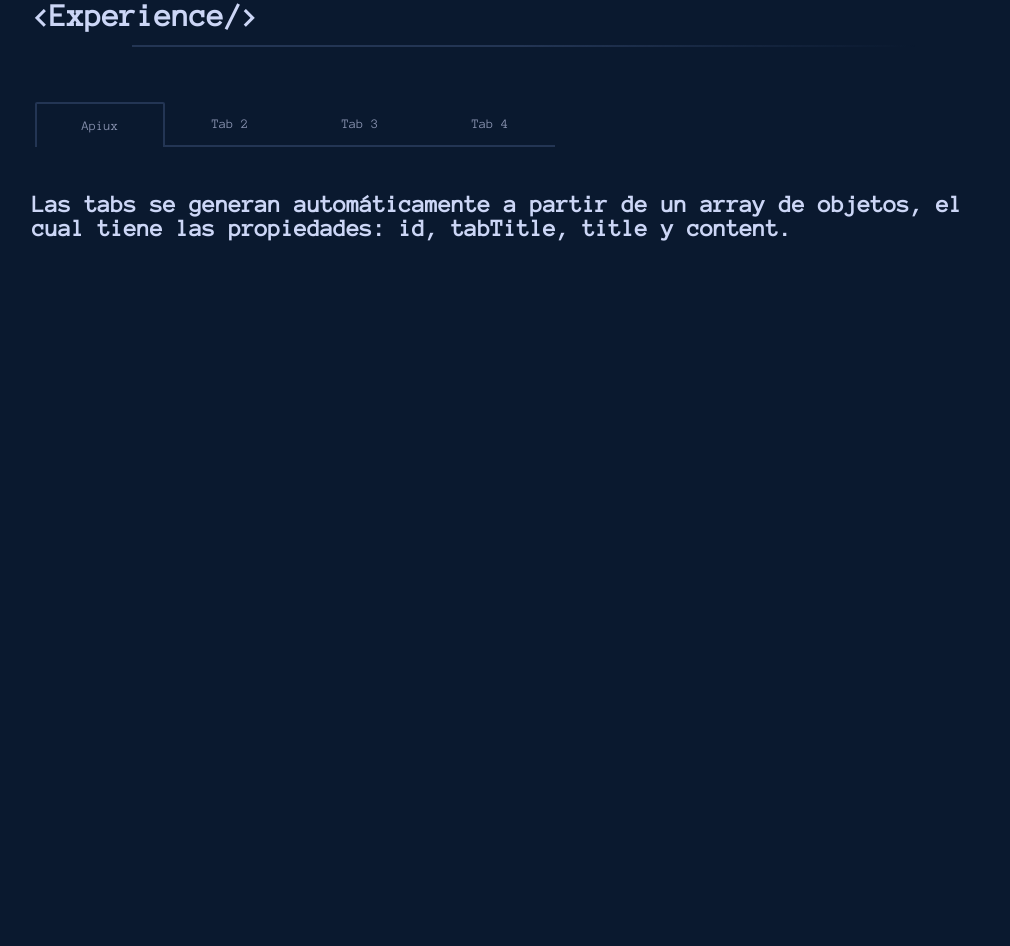
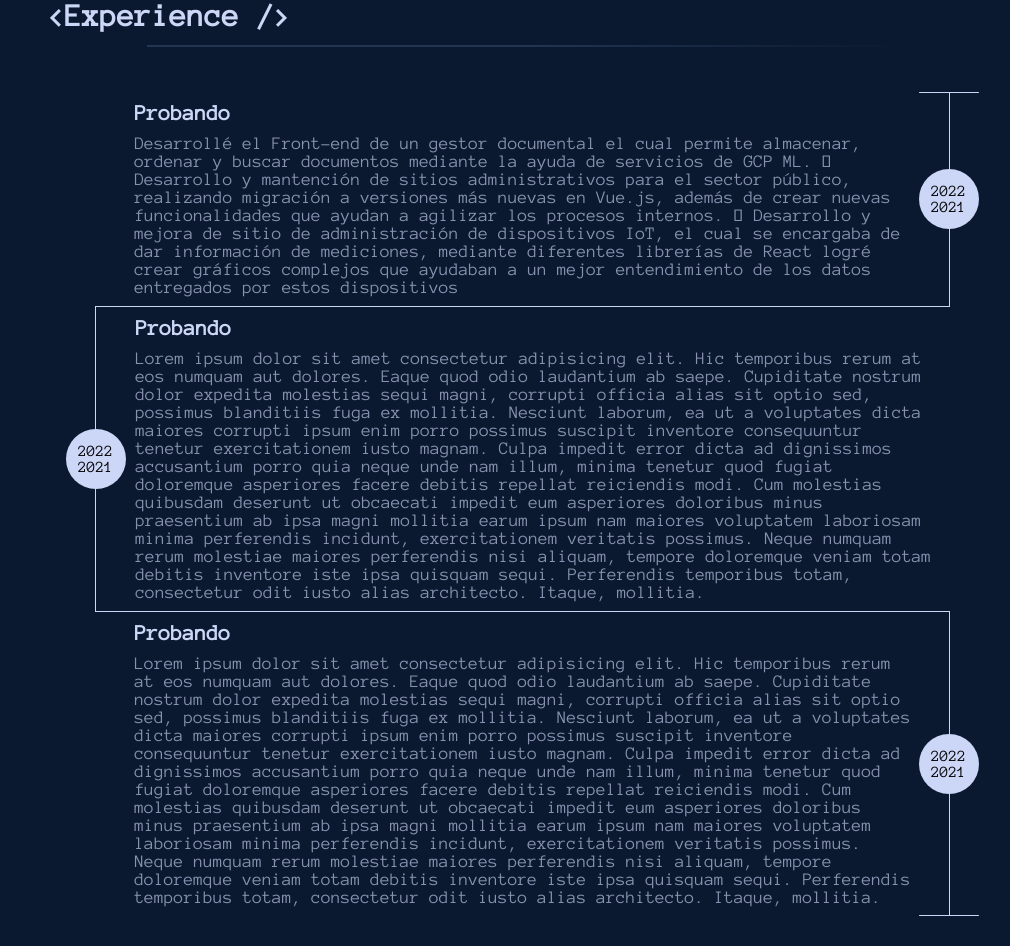
Before and after one commit to stuk4/portfolio, a React (Vite) app: page / in a window 1280 px wide. Shown: the part 1820-2766 px from the top of the page, without its empty margins (118-1128 px from the left). Built offline with nearby package versions, Linux system fonts and the light colour scheme.

Commit message:
Change experience tabs for timeline

```diff
--- a/src/assets/scss/base/_base.scss
+++ b/src/assets/scss/base/_base.scss
@@ -13,15 +13,23 @@ main{
     width: 100%;
     max-width: 1600px;
     min-height: 100vh;
+
     section{
+        margin: 0 auto;
         min-height:100vh;
         padding-bottom: 8vh;
+        &:not(.tab-section){
+            max-width: 950px;
+        }
         @include devices(phone){
             padding-bottom: 2vh;
 
 
         }
 
+    }
+    .tab-section{
+        max-width: 700px;
     }
     @include devices(tablet){
         padding: 150px 25px;
--- a/src/assets/scss/components/_experience.scss
+++ b/src/assets/scss/components/_experience.scss
@@ -8,52 +8,133 @@
 }
 .experience__container{
     width: 100%;
+    .experience__item {
+        /* Used to position the milestone */
+        position: relative;
 
+        /* Border */
+        border-bottom: 1px solid var(--slate-light);
+        margin: 0 auto;
+        /* Take full width */
+        width: 90%;
+        padding: 10px;
 
-    .experience__tabs {
-        display: flex;
-        overflow-x: auto;
-        padding-bottom: 10px;;
-        transform: rotateX(180deg);
-        padding-left: 3px;
-        padding-right: 3px;
+       .experience__item-content{
 
-        button{
+            h3{
+                font-size: var(--fz-xxl);
+                margin-bottom: 10px;
+                color:var(--slate-light)
+            }
+            p{
+                text-align: left;
+                font-size:var(--fz-lg);
+                color:var(--slate-gray)
+            }
+       }
+        .experience__milestone {
+            /* Absolute position */
+            position: absolute;
+            top: 50%;
+
+            /* Circle it */
+            border-radius: 50%;
+            word-wrap: break-word;
+            width: 60px;
+            height: 60px;
+            text-align: center;
             display: flex;
             justify-content: center;
             align-items: center;
-            min-width: 130px;
-            color: var(--slate-gray);
-            border: none;
-            // margin: 0 .1px;
+            /* Misc */
+            background: var(--slate-light);
+        }
 
-            border-bottom: 2px solid var(--lightest-navy);
-            padding: 15px 25px;
-            background: var(--navy);
-            cursor: pointer;
-            outline: inherit;
-            transform: rotateX(180deg);
-            z-index: 1;
-            &:disabled{
-                position: relative;
-                border:2px solid var(--lightest-navy);
-                border-bottom: transparent;
-                border-top-left-radius: 2px;
-                border-top-right-radius: 2px;
+         /* Styles for even items */
+         &:nth-child(2n) {
+              .experience__item-content{
+                margin-left: 30px;
+
+              }
+            border-left: 1px solid var(--slate-light);
+            .experience__milestone {
+                left: 0;
+                transform: translate(-50%, -50%);
+                box-shadow: 0 0 5px var(--purple),
+                0 0 2px var(--purple),
+                0 0 2px var(--purple);
+
+                animation: fickign 6s step-end infinite;
+            }
+        }
+        /* Styles for odd items */
+        &:nth-child(2n + 1) {
+            border-right: 1px solid var(--slate-light);
+
+
+            // animation: fickign 6s step-end infinite;
+             .experience__item-content{
+                margin-right: 20px;
+                padding-left: 30px;
+
+              }
+
+            .experience__milestone {
+                right: 0;
+                transform: translate(50%, -50%);
+                box-shadow: 0 0 5px var(--purple),
+                0 0 2px var(--purple),
+                0 0 2px var(--purple);
+
+                animation: fickign 6s step-end infinite;
+            }
+        }
+        &:first-child{
+            border-top: none;
+            position: relative;
+            // background:var(--slate-light)
+            &::before{
+                content: '';
+                position: absolute;
+                top: 0%;
+                right:-30px;
+                // transform: translate(-50%, -50%);
+                width: 60px;
+                border-radius: 10px;
+                height:1px;
+
+                background: var(--slate-light);
                 box-shadow: 0 0 5px var(--purple),
                 0 0 2px var(--purple),
                 0 0 2px var(--purple);
                 z-index: 2;
                 animation: fickign 6s step-end infinite;
+
             }
+        }
+        &:last-child{
+            border-bottom: none;
+            position: relative;
+            &::before{
+                content: '';
+                position: absolute;
+                bottom: 0%;
+                right:-30px;
+                // transform: translate(-50%, -50%);
+                width: 60px;
+                border-radius: 10px;
+                height:1px;
+                background: var(--slate-light);
+                animation: fickign 2s infinite;
+            }
+        }
+    }
 
-        }
 
-    }
-    .experience__tab-content{
-        color:var(--slate-light);
-        padding-top: 45px;
-    }
+
+
+
+
 }
 
 @keyframes fickign {
--- a/src/modules/about/About.tsx
+++ b/src/modules/about/About.tsx
@@ -3,11 +3,14 @@ import { AboutPicture } from "./components/AboutPicture"
 import { AboutSkills } from "./components/AboutSkills"
 export const About = () => {
   return (
-    <section id="about">
+    <section id="about" className="" >
     <TitleSection title="AboutMe" />
     <div className="about__content">
 
       <div className="about__text">
+
+
+
         <p>Lorem ipsum dolor sit amet consectetur adipisicing elit. Repellendus veritatis fugit aut atque molestiae deleniti.</p>
         <p>Lorem ipsum dolor sit amet consectetur adipisicing elit. Optio, illum ullam! Soluta cumque deleniti tempora nesciunt nulla totam repudiandae eaque.</p>
         <AboutSkills />
--- a/src/modules/common/components/TitleSection.tsx
+++ b/src/modules/common/components/TitleSection.tsx
@@ -8,6 +8,6 @@
 export const TitleSection = ({title}:{title:string}) => {
 
   return (
-    <h2 className="common__title">{'<'+title+'/>'}</h2>
+    <h2 className="common__title">{'<'+title+' />'}</h2>
   )
 }
--- a/src/modules/experience/ExperienceTabs.tsx
+++ b/src/modules/experience/ExperienceTabs.tsx
@@ -6,7 +6,7 @@ export const ExperienceTabs = () => {
     const tabs = [
         {
             id: 1,
-            tabTitle: 'Apiux',
+            tabTitle: 'Apiux Tecnología',
             title: 'Title 1',
             content: 'Las tabs se generan automáticamente a partir de un array de objetos, el cual tiene las propiedades: id, tabTitle, title y content.'
         },
@@ -18,13 +18,13 @@ export const ExperienceTabs = () => {
         },
         {
             id: 3,
-            tabTitle: 'Tab 3',
+            tabTitle: 'Duoc UC',
             title: 'Title 3',
             content: 'Contenido de tab 3.'
         },
         {
             id: 4,
-            tabTitle: 'Tab 4',
+            tabTitle: 'Tutorial',
             title: 'Title 4',
             content: 'Contenido de tab 4.'
         }
@@ -35,10 +35,10 @@ export const ExperienceTabs = () => {
         setCurrentTab(id);
     }
     return (
-        <section id='experience'>
+        <section id='experience' >
             <TitleSection title="Experience" />
             <div className="experience__container">
-                <div className="experience__tabs">
+                {/* <div className="experience__tabs">
                     {
                         tabs.map((tab,i) =>
                         <button key={i} id={`${tab.id}`} disabled={currentTab=== `${tab.id}`} className={` ${currentTab=== `${tab.id}`&& 'test' }`} type='button' onClick={(handleTabClick)}>
@@ -56,6 +56,69 @@ export const ExperienceTabs = () => {
                         </div>
                         )
                     }
+                </div> */}
+                <div className="experience__item">
+                    <div className="experience__milestone">2022 <br></br> 2021</div>
+                    <div className="experience__item-content">
+
+                        <h3>Probando</h3>
+                        <p>
+                        Desarrollé el Front-end de un gestor documental el cual permite almacenar, ordenar y buscar documentos
+mediante la ayuda de servicios de GCP ML.
+ Desarrollo y mantención de sitios administrativos para el sector público, realizando migración a versiones más
+nuevas en Vue.js, además de crear nuevas funcionalidades que ayudan a agilizar los procesos internos.
+ Desarrollo y mejora de sitio de administración de dispositivos IoT, el cual se encargaba de dar información de
+mediciones, mediante diferentes librerías de React logré crear gráficos complejos que ayudaban a un mejor
+entendimiento de los datos entregados por estos dispositivos
+                        </p>
+                    </div>
+
+                </div>
+                <div className="experience__item">
+                    <div className="experience__milestone">2022 <br></br> 2021</div>
+                    <div className="experience__item-content">
+                        <h3>Probando</h3>
+                        <p>
+                            Lorem ipsum dolor sit amet consectetur adipisicing elit.
+                            Hic temporibus rerum at eos numquam aut dolores. Eaque quod odio
+                            laudantium ab saepe. Cupiditate nostrum dolor expedita molestias sequi magni,
+                            corrupti officia alias sit optio sed, possimus blanditiis fuga ex mollitia. Nesciunt
+                            laborum, ea ut a voluptates dicta maiores corrupti ipsum enim porro possimus suscipit
+                            inventore consequuntur tenetur exercitationem iusto magnam. Culpa impedit error dicta
+                            ad dignissimos accusantium porro quia neque unde nam illum, minima tenetur quod
+                            fugiat doloremque asperiores facere debitis repellat reiciendis modi. Cum molestias
+                            quibusdam deserunt ut obcaecati impedit eum asperiores doloribus minus praesentium
+                            ab ipsa magni mollitia earum ipsum nam maiores voluptatem laboriosam minima perferendis
+                            incidunt, exercitationem veritatis possimus. Neque numquam rerum molestiae maiores
+                            perferendis nisi aliquam, tempore doloremque veniam totam debitis inventore iste
+                            ipsa quisquam sequi. Perferendis temporibus totam, consectetur odit iusto alias
+                            architecto. Itaque, mollitia.
+                        </p>
+                    </div>
+
+                </div>
+                <div className="experience__item">
+                    <div className="experience__milestone">2022 <br></br> 2021</div>
+                    <div className="experience__item-content">
+                        <h3>Probando</h3>
+                        <p>
+                            Lorem ipsum dolor sit amet consectetur adipisicing elit.
+                            Hic temporibus rerum at eos numquam aut dolores. Eaque quod odio
+                            laudantium ab saepe. Cupiditate nostrum dolor expedita molestias sequi magni,
+                            corrupti officia alias sit optio sed, possimus blanditiis fuga ex mollitia. Nesciunt
+                            laborum, ea ut a voluptates dicta maiores corrupti ipsum enim porro possimus suscipit
+                            inventore consequuntur tenetur exercitationem iusto magnam. Culpa impedit error dicta
+                            ad dignissimos accusantium porro quia neque unde nam illum, minima tenetur quod
+                            fugiat doloremque asperiores facere debitis repellat reiciendis modi. Cum molestias
+                            quibusdam deserunt ut obcaecati impedit eum asperiores doloribus minus praesentium
+                            ab ipsa magni mollitia earum ipsum nam maiores voluptatem laboriosam minima perferendis
+                            incidunt, exercitationem veritatis possimus. Neque numquam rerum molestiae maiores
+                            perferendis nisi aliquam, tempore doloremque veniam totam debitis inventore iste
+                            ipsa quisquam sequi. Perferendis temporibus totam, consectetur odit iusto alias
+                            architecto. Itaque, mollitia.
+                        </p>
+                    </div>
+
                 </div>
             </div>
         </section>
```
